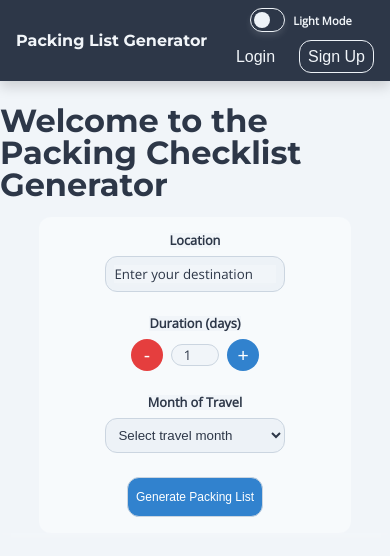
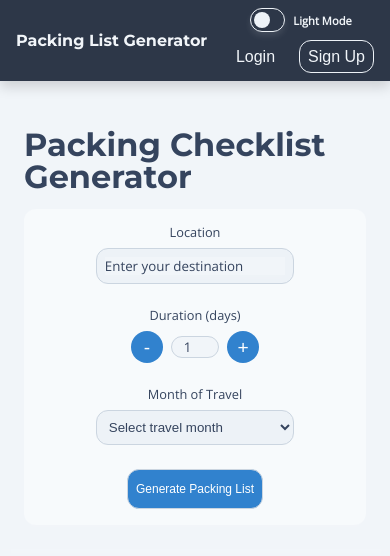
Before and after one commit to sid-lpcd/packing-checklist-generator, a React (Vite) app in the folder client/: page / in a window 390 px wide. Shown: the top 556 px of the page. Built offline with nearby package versions, Linux system fonts and the light colour scheme.

Commit message:
Add responsiveness

```diff
--- a/client/src/App.jsx
+++ b/client/src/App.jsx
@@ -35,7 +35,7 @@ function App() {
         toggleTheme={toggleTheme}
       />
       <Routes>
-        <Route path="/" element={<HomePage />} />
+        <Route path="/" element={<HomePage isDarkMode={isDarkMode} />} />
       </Routes>
     </>
   );
--- a/client/src/App.scss
+++ b/client/src/App.scss
@@ -17,6 +17,7 @@ textarea,
 
 body.dark-mode {
   @include dark-mode;
+  box-shadow: none;
 }
 
 /**************** Default Padding Wrapper ******************/
--- a/client/src/components/TripForm/TripForm.jsx
+++ b/client/src/components/TripForm/TripForm.jsx
@@ -1,7 +1,7 @@
 import "./TripForm.scss";
 import { useState } from "react";
 
-const TripForm = ({ onSubmit }) => {
+const TripForm = ({ onSubmit, isDarkMode }) => {
   const [suggestions, setSuggestions] = useState([]);
   const [tripDetails, setTripDetails] = useState({
     location: "",
@@ -47,7 +47,10 @@ const TripForm = ({ onSubmit }) => {
   };
 
   return (
-    <form className="trip-form" onSubmit={handleSubmit}>
+    <form
+      className={`trip-form ${isDarkMode ? "dark" : ""}`}
+      onSubmit={handleSubmit}
+    >
       <div className="trip-form__field">
         <label className="trip-form__label" htmlFor="location">
           Location
@@ -88,7 +91,7 @@ const TripForm = ({ onSubmit }) => {
           <button
             type="button"
             onClick={() => handleDaysChange(-1)}
-            className="trip-form__btn-days trip-form__btn-days--decrease"
+            className="trip-form__btn-days"
           >
             -
           </button>
@@ -102,7 +105,7 @@ const TripForm = ({ onSubmit }) => {
           <button
             type="button"
             onClick={() => handleDaysChange(1)}
-            className="trip-form__btn-days trip-form__btn-days--increase"
+            className="trip-form__btn-days"
           >
             +
           </button>
@@ -145,7 +148,7 @@ const TripForm = ({ onSubmit }) => {
         </select>
       </div>
 
-      <button type="submit" className="trip-form__submit">
+      <button type="submit" className="trip-form__btn-submit">
         Generate Packing List
       </button>
     </form>
--- a/client/src/components/TripForm/TripForm.scss
+++ b/client/src/components/TripForm/TripForm.scss
@@ -5,12 +5,24 @@
   @include flex(start);
   flex-direction: column;
   gap: 1.5rem;
-  max-width: 80%;
-  margin: 0 auto;
+
   padding: calc($min-padding * 2);
   background-color: $secondary-background-color;
   box-shadow: $shadow-light;
   border-radius: $border-radius;
+
+  @include tablet {
+    max-width: 80%;
+    margin: 0 auto;
+  }
+
+  &.dark {
+    background-color: $dark-color;
+
+    .trip-form__label {
+      color: $light-color;
+    }
+  }
 
   &__field {
     @include flex(space-between);
@@ -26,8 +38,9 @@
 
   &__label {
     font-size: 0.8rem;
-    font-weight: bold;
     color: $dark-color;
+    background-color: transparent;
+    box-shadow: none;
   }
 
   &__input,
@@ -61,6 +74,7 @@
 
   &__suggestion-item {
     padding: $min-padding;
+    color: $dark-color;
 
     cursor: pointer;
     transition: background-color 0.2s ease;
@@ -104,16 +118,12 @@
     cursor: pointer;
     transition: background-color $transition-speed;
 
-    &--decrease {
-      background-color: $secondary-accent-color;
-    }
-
     &:hover {
       background-color: $primary-btn-hover;
     }
   }
 
-  &__submit {
+  &__btn-submit {
     @include btn-styling;
   }
 }
--- a/client/src/pages/HomePage/HomePage.jsx
+++ b/client/src/pages/HomePage/HomePage.jsx
@@ -1,15 +1,15 @@
 import TripForm from "../../components/TripForm/TripForm";
 import "./HomePage.scss";
 
-const HomePage = () => {
+const HomePage = ({ isDarkMode }) => {
   const handleTripSubmit = (tripDetails) => {
     // logic to generate packing list
   };
 
   return (
-    <main>
-      <h1>Welcome to the Packing Checklist Generator</h1>
-      <TripForm onSubmit={handleTripSubmit} />
+    <main className="main">
+      <h1 className="main__title">Packing Checklist Generator</h1>
+      <TripForm onSubmit={handleTripSubmit} isDarkMode={isDarkMode} />
     </main>
   );
 };
--- a/client/src/pages/HomePage/HomePage.scss
+++ b/client/src/pages/HomePage/HomePage.scss
@@ -0,0 +1,11 @@
+@use "../../styles/partials/mixins" as *;
+@use "../../styles/partials/variables" as *;
+
+.main {
+  padding: calc($min-padding * 3);
+  max-width: 1200px;
+  margin: 0 auto;
+
+  &__title {
+  }
+}
--- a/client/src/styles/partials/_variables.scss
+++ b/client/src/styles/partials/_variables.scss
@@ -21,7 +21,7 @@ $border-color: #cbd5e0; // Border color for inputs, containers
 $border-radius: 12px; // Consistent rounded corners
 
 $light-color: #edf2f7; // Light gray for backgrounds, dividers
-$dark-color: #2d3748; // Dark gray for text, icons
+$dark-color: #35445e; // Dark gray for text, icons
 $shade-color: #4a5568; // Subtle text or icon shading
 
 /** Buttons **/
```
